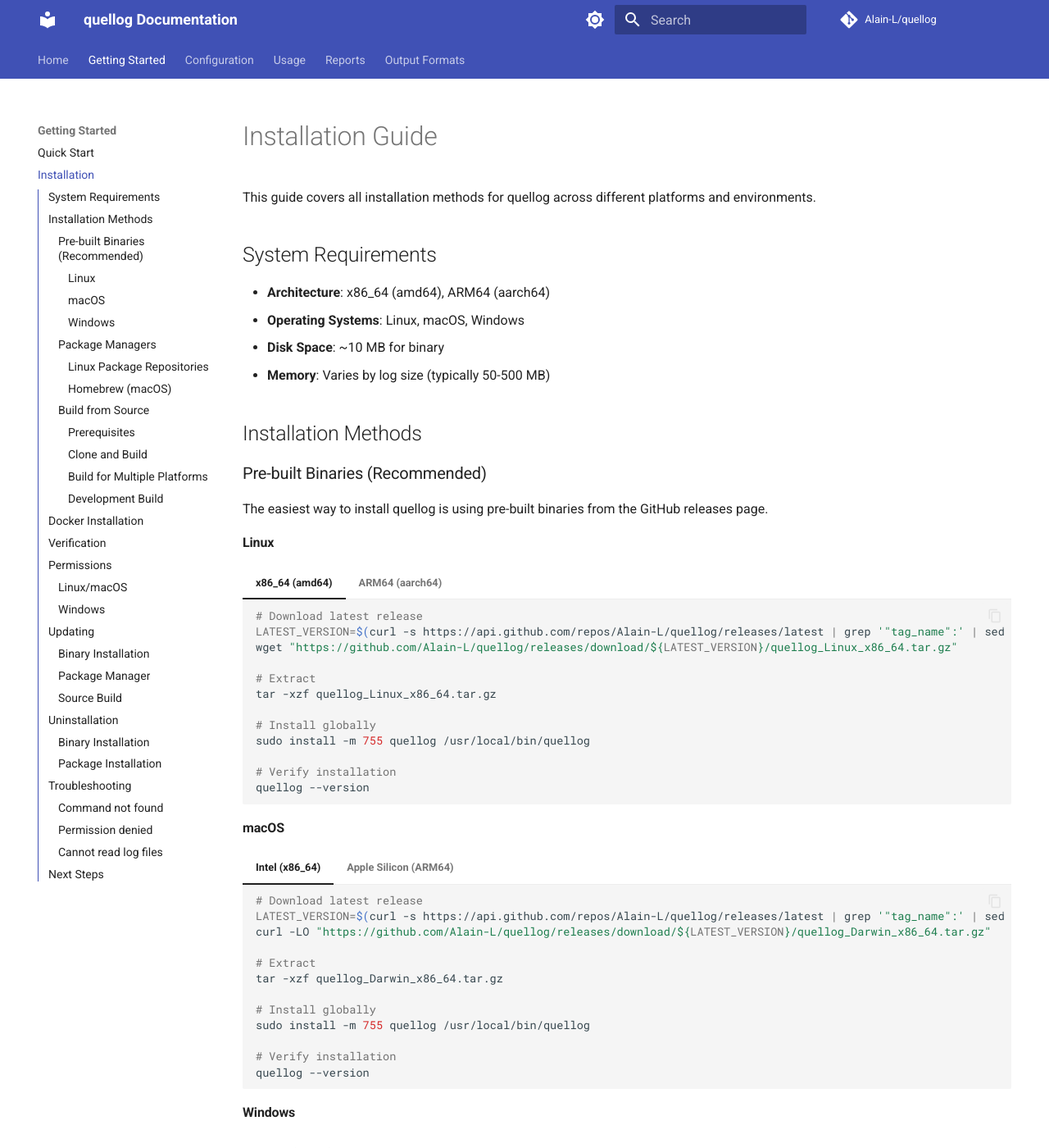
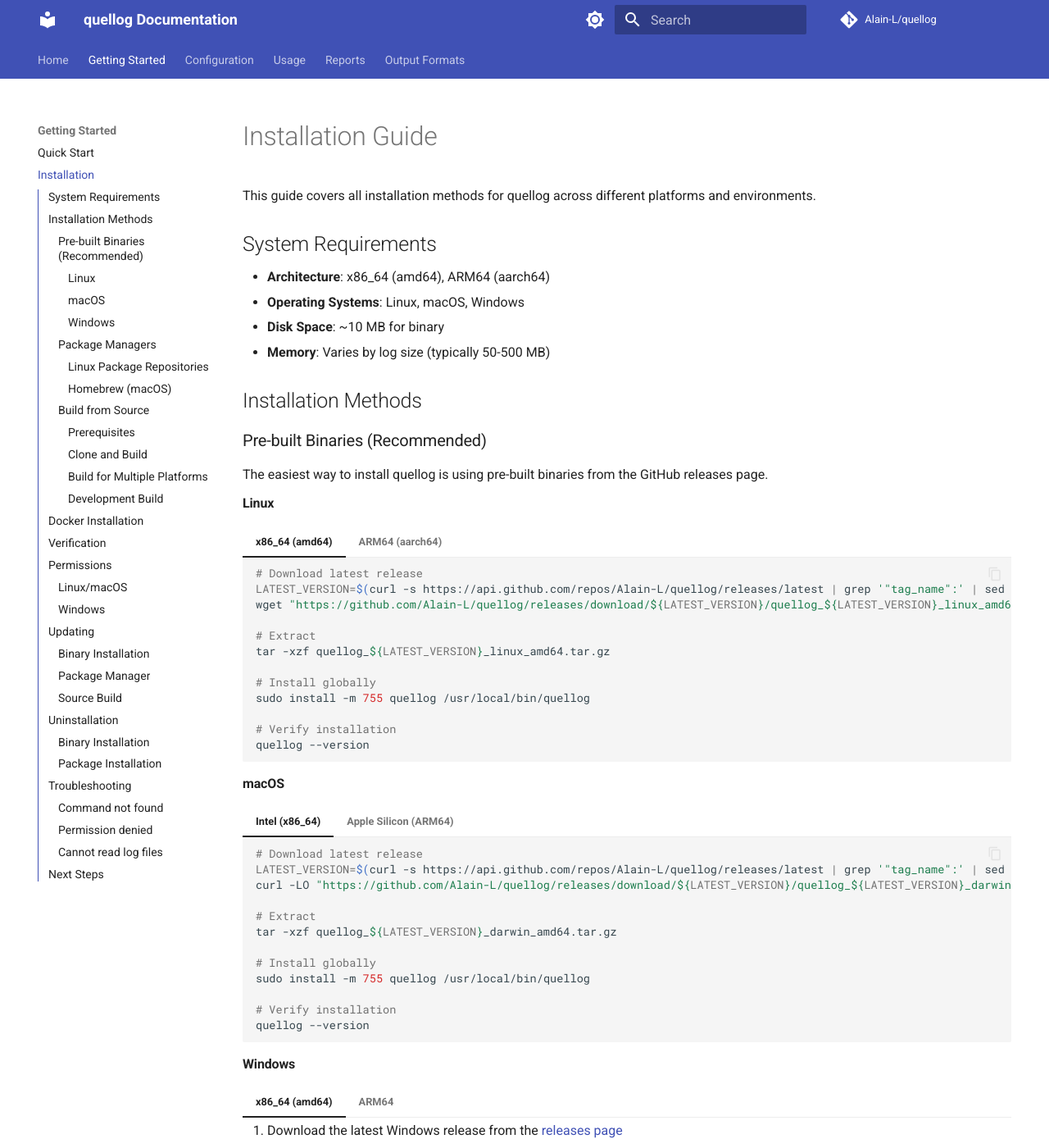
Before and after one commit to Alain-L/quellog, an MkDocs documentation site: the page built from docs/installation.md, in a window 1280 px wide and 1400 px high. Shown: the whole window at 82% size. Built offline with MkDocs 1.6.1 and Material for MkDocs 9.7.7, drawn with Linux system fonts in a browser that asks for light colours; comment, search, counter and statistics services are not loaded; some of the changed text lies outside the part shown.

Commit message:
docs: fix installation file names, improve homepage, add CSS for tighter spacing
- Fix goreleaser artifact names in installation.md and quick-start.md
- Add example output block on homepage with 100MB log example
- Convert benchmarks table to cleaner format
- Add custom CSS for tighter spacing throughout docs
- Remove Makefile references from installation guide
- Add community section inviting issues for non-standard log formats

````diff
--- a/docs/installation.md
+++ b/docs/installation.md
@@ -22,10 +22,10 @@
     ```bash
     # Download latest release
     LATEST_VERSION=$(curl -s https://api.github.com/repos/Alain-L/quellog/releases/latest | grep '"tag_name":' | sed -E 's/.*"([^"]+)".*/\1/')
-    wget "https://github.com/Alain-L/quellog/releases/download/${LATEST_VERSION}/quellog_Linux_x86_64.tar.gz"
+    wget "https://github.com/Alain-L/quellog/releases/download/${LATEST_VERSION}/quellog_${LATEST_VERSION}_linux_amd64.tar.gz"
 
     # Extract
-    tar -xzf quellog_Linux_x86_64.tar.gz
+    tar -xzf quellog_${LATEST_VERSION}_linux_amd64.tar.gz
 
     # Install globally
     sudo install -m 755 quellog /usr/local/bin/quellog
@@ -39,10 +39,10 @@
     ```bash
     # Download latest release
     LATEST_VERSION=$(curl -s https://api.github.com/repos/Alain-L/quellog/releases/latest | grep '"tag_name":' | sed -E 's/.*"([^"]+)".*/\1/')
-    wget "https://github.com/Alain-L/quellog/releases/download/${LATEST_VERSION}/quellog_Linux_arm64.tar.gz"
+    wget "https://github.com/Alain-L/quellog/releases/download/${LATEST_VERSION}/quellog_${LATEST_VERSION}_linux_arm64.tar.gz"
 
     # Extract
-    tar -xzf quellog_Linux_arm64.tar.gz
+    tar -xzf quellog_${LATEST_VERSION}_linux_arm64.tar.gz
 
     # Install globally
     sudo install -m 755 quellog /usr/local/bin/quellog
@@ -58,10 +58,10 @@
     ```bash
     # Download latest release
     LATEST_VERSION=$(curl -s https://api.github.com/repos/Alain-L/quellog/releases/latest | grep '"tag_name":' | sed -E 's/.*"([^"]+)".*/\1/')
-    curl -LO "https://github.com/Alain-L/quellog/releases/download/${LATEST_VERSION}/quellog_Darwin_x86_64.tar.gz"
+    curl -LO "https://github.com/Alain-L/quellog/releases/download/${LATEST_VERSION}/quellog_${LATEST_VERSION}_darwin_amd64.tar.gz"
 
     # Extract
-    tar -xzf quellog_Darwin_x86_64.tar.gz
+    tar -xzf quellog_${LATEST_VERSION}_darwin_amd64.tar.gz
 
     # Install globally
     sudo install -m 755 quellog /usr/local/bin/quellog
@@ -75,10 +75,10 @@
     ```bash
     # Download latest release
     LATEST_VERSION=$(curl -s https://api.github.com/repos/Alain-L/quellog/releases/latest | grep '"tag_name":' | sed -E 's/.*"([^"]+)".*/\1/')
-    curl -LO "https://github.com/Alain-L/quellog/releases/download/${LATEST_VERSION}/quellog_Darwin_arm64.tar.gz"
+    curl -LO "https://github.com/Alain-L/quellog/releases/download/${LATEST_VERSION}/quellog_${LATEST_VERSION}_darwin_arm64.tar.gz"
 
     # Extract
-    tar -xzf quellog_Darwin_arm64.tar.gz
+    tar -xzf quellog_${LATEST_VERSION}_darwin_arm64.tar.gz
 
     # Install globally
     sudo install -m 755 quellog /usr/local/bin/quellog
@@ -122,10 +122,10 @@
     ```bash
     # Download the .deb package
     LATEST_VERSION=$(curl -s https://api.github.com/repos/Alain-L/quellog/releases/latest | grep '"tag_name":' | sed -E 's/.*"([^"]+)".*/\1/')
-    wget "https://github.com/Alain-L/quellog/releases/download/${LATEST_VERSION}/quellog_amd64.deb"
+    wget "https://github.com/Alain-L/quellog/releases/download/${LATEST_VERSION}/quellog_${LATEST_VERSION#v}_amd64.deb"
 
     # Install
-    sudo dpkg -i quellog_amd64.deb
+    sudo dpkg -i quellog_${LATEST_VERSION#v}_amd64.deb
 
     # If dependencies are missing
     sudo apt-get install -f
@@ -139,13 +139,13 @@
     ```bash
     # Download the .rpm package
     LATEST_VERSION=$(curl -s https://api.github.com/repos/Alain-L/quellog/releases/latest | grep '"tag_name":' | sed -E 's/.*"([^"]+)".*/\1/')
-    wget "https://github.com/Alain-L/quellog/releases/download/${LATEST_VERSION}/quellog_amd64.rpm"
+    wget "https://github.com/Alain-L/quellog/releases/download/${LATEST_VERSION}/quellog_${LATEST_VERSION#v}_amd64.rpm"
 
     # Install (Fedora/RHEL 8+)
-    sudo dnf install quellog_amd64.rpm
+    sudo dnf install quellog_${LATEST_VERSION#v}_amd64.rpm
 
     # Or for older versions
-    sudo yum install quellog_amd64.rpm
+    sudo yum install quellog_${LATEST_VERSION#v}_amd64.rpm
 
     # Verify installation
     quellog --version
@@ -315,8 +311,8 @@
 # Download and replace the binary using the same method as installation
 # Example for Linux:
 LATEST_VERSION=$(curl -s https://api.github.com/repos/Alain-L/quellog/releases/latest | grep '"tag_name":' | sed -E 's/.*"([^"]+)".*/\1/')
-wget "https://github.com/Alain-L/quellog/releases/download/${LATEST_VERSION}/quellog_Linux_x86_64.tar.gz"
-tar -xzf quellog_Linux_x86_64.tar.gz
+wget "https://github.com/Alain-L/quellog/releases/download/${LATEST_VERSION}/quellog_${LATEST_VERSION}_linux_amd64.tar.gz"
+tar -xzf quellog_${LATEST_VERSION}_linux_amd64.tar.gz
 sudo install -m 755 quellog /usr/local/bin/quellog
 ```
 
@@ -326,14 +322,18 @@
 
     ```bash
     # Download and install new .deb package
-    sudo dpkg -i quellog_amd64.deb
+    LATEST_VERSION=$(curl -s https://api.github.com/repos/Alain-L/quellog/releases/latest | grep '"tag_name":' | sed -E 's/.*"([^"]+)".*/\1/')
+    wget "https://github.com/Alain-L/quellog/releases/download/${LATEST_VERSION}/quellog_${LATEST_VERSION#v}_amd64.deb"
+    sudo dpkg -i quellog_${LATEST_VERSION#v}_amd64.deb
     ```
 
 === "Red Hat/Fedora/CentOS"
 
     ```bash
     # Download and install new .rpm package
-    sudo dnf install quellog_amd64.rpm
+    LATEST_VERSION=$(curl -s https://api.github.com/repos/Alain-L/quellog/releases/latest | grep '"tag_name":' | sed -E 's/.*"([^"]+)".*/\1/')
+    wget "https://github.com/Alain-L/quellog/releases/download/${LATEST_VERSION}/quellog_${LATEST_VERSION#v}_amd64.rpm"
+    sudo dnf install quellog_${LATEST_VERSION#v}_amd64.rpm
     ```
 
 ### Source Build
--- /dev/null
+++ b/docs/stylesheets/extra.css
@@ -0,0 +1,54 @@
+/* Reduce line height for better density */
+.md-typeset {
+  line-height: 1.4;
+}
+
+.md-typeset p {
+  margin-bottom: 0.5em;
+}
+
+.md-typeset ul, .md-typeset ol {
+  margin-bottom: 0.5em;
+  margin-top: 0.3em;
+}
+
+.md-typeset li {
+  margin-bottom: 0.2em;
+}
+
+.md-typeset h2 {
+  margin-top: 1.2em;
+  margin-bottom: 0.5em;
+}
+
+.md-typeset h3 {
+  margin-top: 1em;
+  margin-bottom: 0.4em;
+}
+
+.md-typeset h4 {
+  margin-top: 0.8em;
+  margin-bottom: 0.3em;
+}
+
+/* Tighten code blocks */
+.md-typeset pre {
+  margin-bottom: 0.5em;
+  margin-top: 0.5em;
+}
+
+/* Admonitions spacing */
+.md-typeset .admonition {
+  margin-bottom: 0.5em;
+  margin-top: 0.5em;
+}
+
+.md-typeset .admonition p {
+  margin-bottom: 0.3em;
+}
+
+/* Tables */
+.md-typeset table:not([class]) {
+  margin-top: 0.5em;
+  margin-bottom: 0.5em;
+}
--- a/mkdocs.yml
+++ b/mkdocs.yml
@@ -56,6 +56,9 @@
 plugins:
   - search
 
+extra_css:
+  - stylesheets/extra.css
+
 nav:
   - Home: index.md
   - Getting Started:
````
Also changed, not shown: other parts of docs/installation.md (+1 -5 lines), docs/index.md (+24 -24 lines), docs/quick-start.md (+37 -25 lines).
